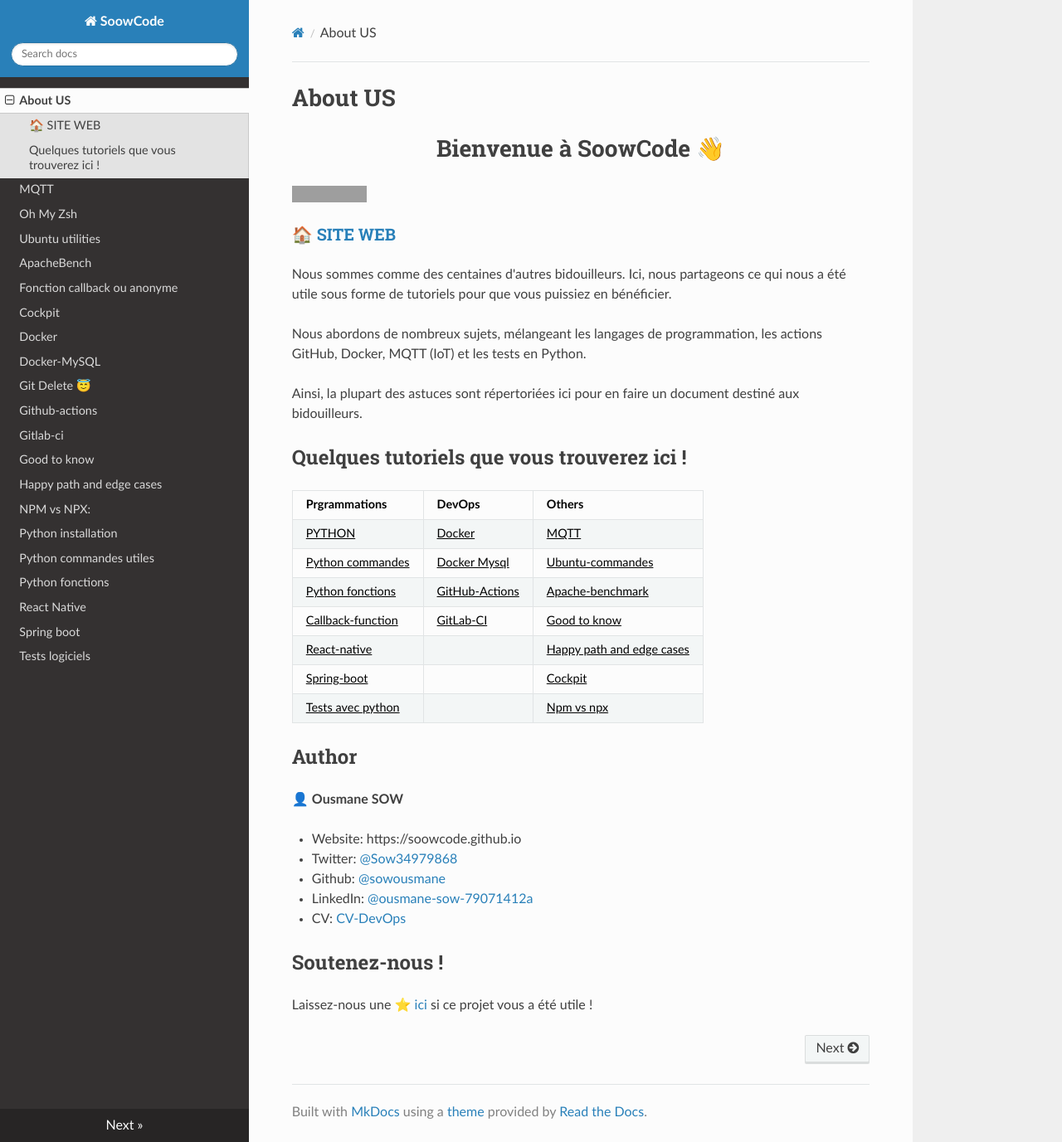
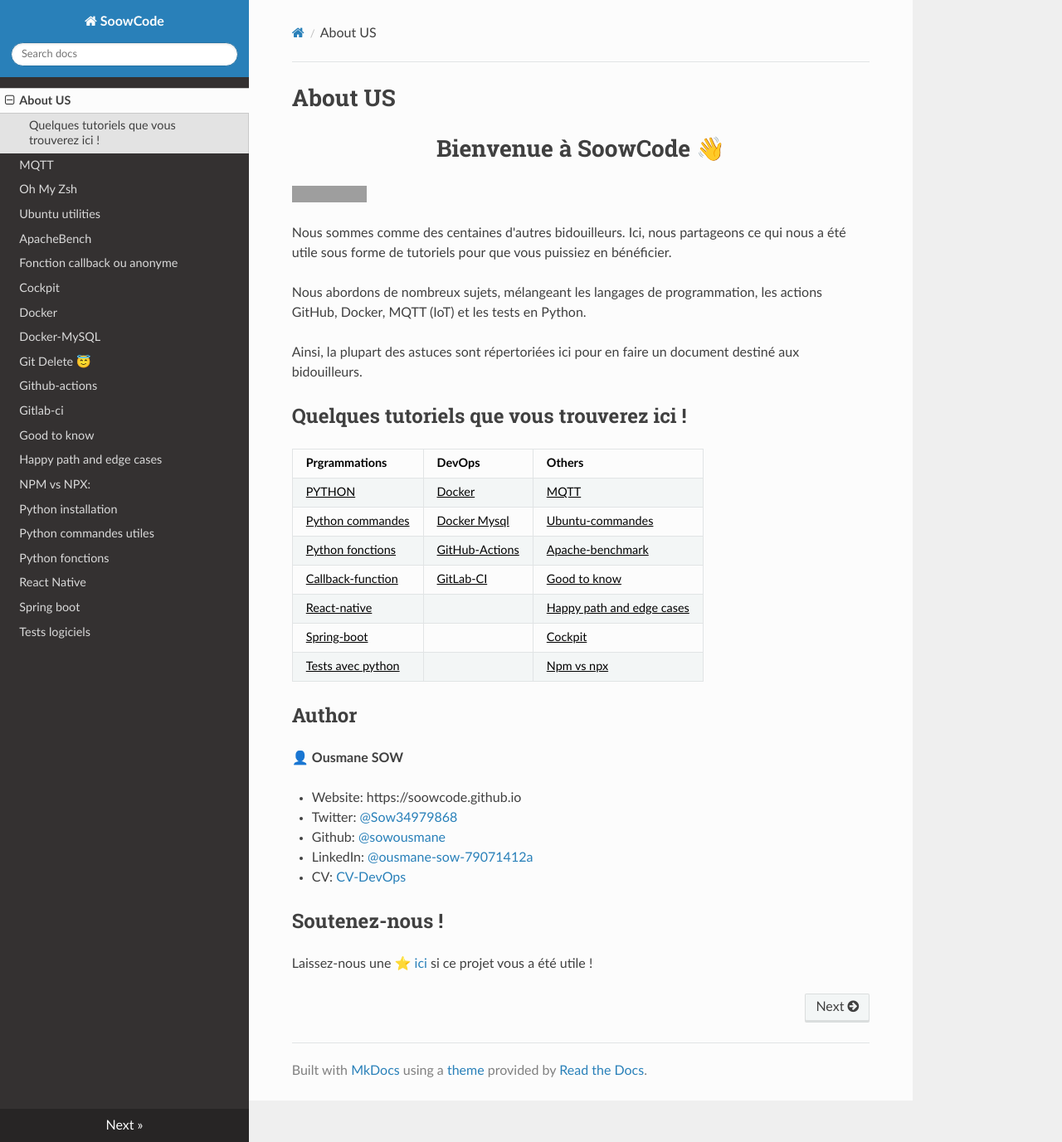
Before and after one commit to soowcode/soowcode.github.io, an MkDocs documentation site: the page built from docs/index.md, in a window 1280 px wide and 1377 px high. Shown: the whole window at 83% size. Built offline with MkDocs 1.6.1, drawn with Linux system fonts in a browser that asks for light colours; nearby versions of some CDN libraries; grey boxes are pictures that could not be loaded.

Commit message:
Update index.md

```diff
--- a/docs/index.md
+++ b/docs/index.md
@@ -6,7 +6,6 @@
   </a>
 </p>
 
-### 🏠 [SITE WEB](https://soowcode.github.io/)
 
 Nous sommes comme des centaines d'autres bidouilleurs. Ici, nous partageons ce qui nous a été utile sous forme de tutoriels pour que vous puissiez en bénéficier.
 
```
